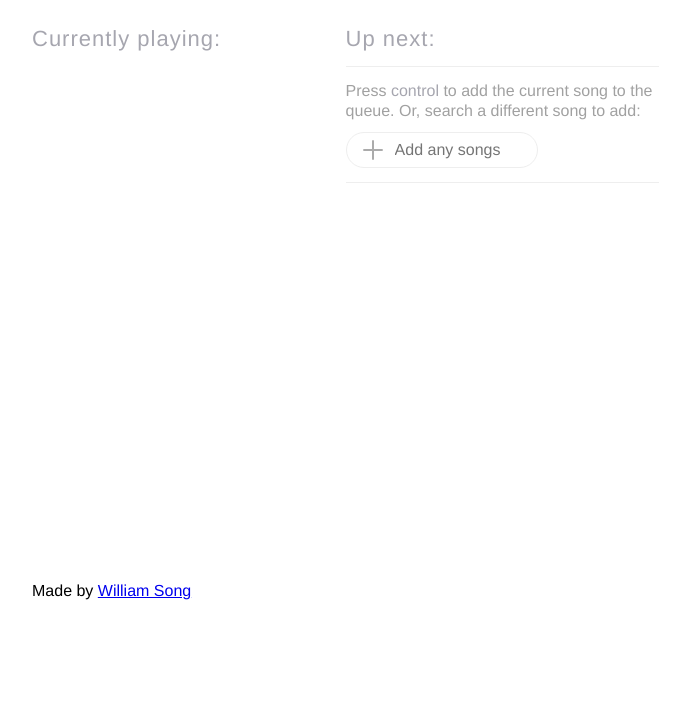
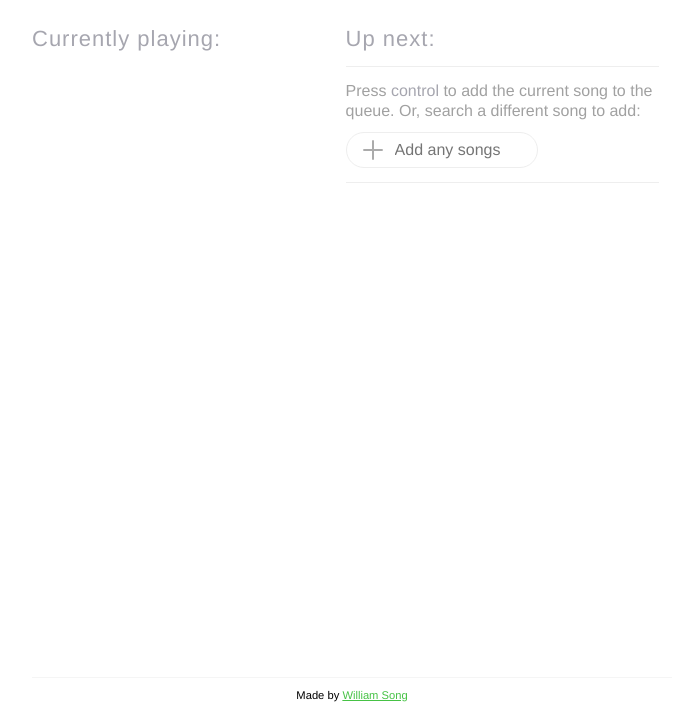
Before and after one commit to PandemicMoon/tunic, a plain HTML site: page index.html in a window 1280 px wide. Shown: the part 87-800 px from the top of the page, without its empty margins (288-984 px from the left). Drawn offline with nearby package versions, Linux system fonts and the light colour scheme.

Commit message:
Update style.css

```diff
--- a/css/style.css
+++ b/css/style.css
@@ -74,9 +74,17 @@ h2 {
 	margin: 1rem 0;
 	letter-spacing: 1px;
 }
+h6 {
+	font-size: 0.7rem;
+	font-weight: 400;
+}
 strong {
 	font-weight: 500;
 	color: #A6A6AF;
+}
+
+a {
+	color: #46C245;
 }
 
 /* ELEMENT STYLES */
@@ -87,6 +95,14 @@ strong {
 header {
 	background: rgba(255,255,255,0.94);
 	padding: 1.5rem 0rem;
+}
+footer {
+	width: inherit;
+	border-top: 1px solid #F5F5F5;
+	padding: 0.75rem 0;
+	position: fixed;
+	bottom: 0;
+	text-align: center;
 }
 hr {
 	border: none;
@@ -135,7 +151,7 @@ input[name="add"] {
 }
 #queue-container {
 	overflow: auto;
-	height: 400px;
+	height: 330px;
 }
 #queue li {
 	color: #6F6F6F;
@@ -154,7 +170,7 @@ input[name="add"] {
 	margin-right: 5px;
 }
 #queue li h3 {
-	width: 266px;
+	width: 265px;
 	display: inline-block;
 }
 ::-webkit-scrollbar {
```
